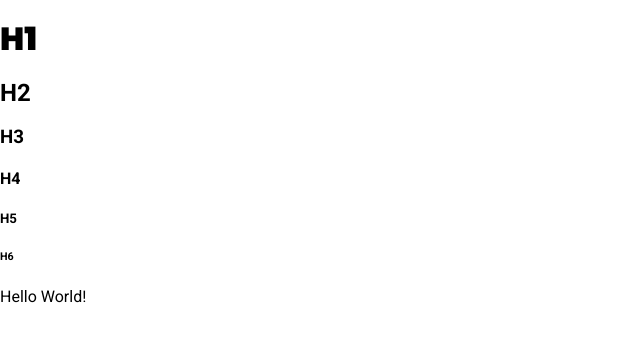
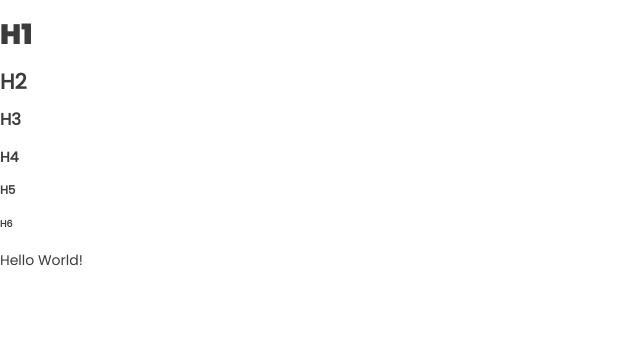
Before and after one commit to HugoMontes/curso-angular17, an Angular app: page / in a window 1280 px wide. Shown: the top 342 px of the page, without its empty margins (0-640 px from the left). Built offline with nearby package versions, Linux system fonts and the light colour scheme.

Commit message:
47. Estilos globales – Utilitarios, Variables SCSS

```diff
--- a/angular.json
+++ b/angular.json
@@ -53,8 +53,7 @@
             ],
             "styles": [
               "node_modules/normalize.css/normalize.css",
-              "src/styles.scss",
-              "src/style/font.scss"
+              "src/styles/index.scss"
             ],
             "scripts": []
           },
--- a/src/app/app.component.html
+++ b/src/app/app.component.html
@@ -1,5 +1,5 @@
 <!-- <app-container></app-container> -->
- <h1 style="font-family: 'Poppins-Black';">H1</h1>
+ <h1>H1</h1>
  <h2>H2</h2>
  <h3>H3</h3>
  <h4>H4</h4>
--- a/src/app/app.component.scss
+++ b/src/app/app.component.scss
@@ -0,0 +1,5 @@
+@use "../styles/variables/typography.scss" as typo;
+
+h1 {
+  font-family: typo.$main-family-black;
+}
--- a/src/style/font.scss
+++ /dev/null
@@ -1,6 +0,0 @@
-@font-face {
-    font-family: 'Poppins-Black';
-    src: url('../assets/fonts/Poppins-Black.ttf') format('truetype');
-    font-weight: 900;
-    font-style: normal;
-}
--- a/src/styles.scss
+++ /dev/null
@@ -1,3 +0,0 @@
-body{
-    font-family: 'Roboto';
-}
--- /dev/null
+++ b/src/styles/_fonts.scss
@@ -0,0 +1,128 @@
+@use 'variables/typography.scss' as typo;
+
+@font-face {
+    // font-family: 'Poppins-Black';
+    font-family: typo.$main-family-black;
+    src: url('../assets/fonts/Poppins-Black.ttf') format('truetype');
+    font-weight: 900;
+    font-style: normal;
+}
+
+@font-face {
+	font-family: typo.$main-family-black-italic;
+	src: url('../assets/fonts/Poppins-BlackItalic.ttf') format('truetype');
+	font-weight: 900;
+	font-style: italic;
+}
+
+@font-face {
+	font-family: typo.$main-family-bold;
+	src: url('../assets/fonts/Poppins-Bold.ttf') format('truetype');
+	font-weight: bold;
+	font-style: normal;
+}
+
+@font-face {
+	font-family: typo.$main-family-bold-italic;
+	src: url('../assets/fonts/Poppins-BoldItalic.ttf') format('truetype');
+	font-weight: bold;
+	font-style: italic;
+}
+
+@font-face {
+	font-family: typo.$main-family-extra-bold;
+	src: url('../assets/fonts/Poppins-ExtraBold.ttf') format('truetype');
+	font-weight: 800;
+	font-style: normal;
+}
+
+@font-face {
+	font-family: typo.$main-family-extra-bold-italic;
+	src: url('../assets/fonts/Poppins-ExtraBoldItalic.ttf') format('truetype');
+	font-weight: 800;
+	font-style: italic;
+}
+
+@font-face {
+	font-family: typo.$main-family-extra-light;
+	src: url('../assets/fonts/Poppins-ExtraLight.ttf') format('truetype');
+	font-weight: 200;
+	font-style: normal;
+}
+
+@font-face {
+	font-family: typo.$main-family-extra-light-italic;
+	src: url('../assets/fonts/Poppins-ExtraLightItalic.ttf') format('truetype');
+	font-weight: 200;
+	font-style: italic;
+}
+
+@font-face {
+	font-family: typo.$main-family-italic;
+	src: url('../assets/fonts/Poppins-Italic.ttf') format('truetype');
+	font-weight: normal;
+	font-style: italic;
+}
+
+@font-face {
+	font-family: typo.$main-family-light;
+	src: url('../assets/fonts/Poppins-Light.ttf') format('truetype');
+	font-weight: 300;
+	font-style: normal;
+}
+
+@font-face {
+	font-family: typo.$main-family-light-italic;
+	src: url('../assets/fonts/Poppins-LightItalic.ttf') format('truetype');
+	font-weight: 300;
+	font-style: italic;
+}
+
+@font-face {
+	font-family: typo.$main-family-medium;
+	src: url('../assets/fonts/Poppins-Medium.ttf') format('truetype');
+	font-weight: 500;
+	font-style: normal;
+}
+
+@font-face {
+	font-family: typo.$main-family-medium-italic;
+	src: url('../assets/fonts/Poppins-MediumItalic.ttf') format('truetype');
+	font-weight: 500;
+	font-style: italic;
+}
+
+@font-face {
+	font-family: typo.$main-family-regular;
+	src: url('../assets/fonts/Poppins-Regular.ttf') format('truetype');
+	font-weight: normal;
+	font-style: normal;
+}
+
+@font-face {
+	font-family: typo.$main-family-semi-bold;
+	src: url('../assets/fonts/Poppins-SemiBold.ttf') format('truetype');
+	font-weight: 600;
+	font-style: normal;
+}
+
+@font-face {
+	font-family: typo.$main-family-semi-bold-italic;
+	src: url('../assets/fonts/Poppins-SemiBoldItalic.ttf') format('truetype');
+	font-weight: 600;
+	font-style: italic;
+}
+
+@font-face {
+	font-family: typo.$main-family-thin;
+	src: url('../assets/fonts/Poppins-Thin.ttf') format('truetype');
+	font-weight: 100;
+	font-style: normal;
+}
+
+@font-face {
+	font-family: typo.$main-family-thin-italic;
+	src: url('../assets/fonts/Poppins-ThinItalic.ttf') format('truetype');
+	font-weight: 100;
+	font-style: italic;
+}
--- /dev/null
+++ b/src/styles/_styles.scss
@@ -0,0 +1,7 @@
+@use 'variables/typography.scss' as typo;
+
+body{
+    font-family: typo.$main-family-regular, sans-serif;
+    font-size: 14px;
+    color: #3c3c3c;
+}
--- /dev/null
+++ b/src/styles/index.scss
@@ -0,0 +1,2 @@
+@import 'fonts';
+@import 'styles';
--- /dev/null
+++ b/src/styles/variables/typography.scss
@@ -0,0 +1,21 @@
+$main-family: 'Poppins';
+$google-font: 'Roboto', sans-serif;
+
+$main-family-black: '#{$main-family}-Black';
+$main-family-black-italic: '#{$main-family}-BlackItalic';
+$main-family-bold: '#{$main-family}-Bold';
+$main-family-bold-italic: '#{$main-family}-BoldItalic';
+$main-family-extra-bold: '#{$main-family}-ExtraBold';
+$main-family-extra-bold-italic: '#{$main-family}-ExtraBoldItalic';
+$main-family-extra-light: '#{$main-family}-ExtraLight';
+$main-family-extra-light-italic: '#{$main-family}-ExtraLightItalic';
+$main-family-italic: '#{$main-family}-Italic';
+$main-family-light: '#{$main-family}-Light';
+$main-family-light-italic: '#{$main-family}-LightItalic';
+$main-family-medium: '#{$main-family}-Medium';
+$main-family-medium-italic: '#{$main-family}-MediumItalic';
+$main-family-regular: '#{$main-family}-Regular';
+$main-family-semi-bold: '#{$main-family}-SemiBold';
+$main-family-semi-bold-italic: '#{$main-family}-SemiBoldItalic';
+$main-family-thin: '#{$main-family}-Thin';
+$main-family-thin-italic: '#{$main-family}-ThinItalic';
```
